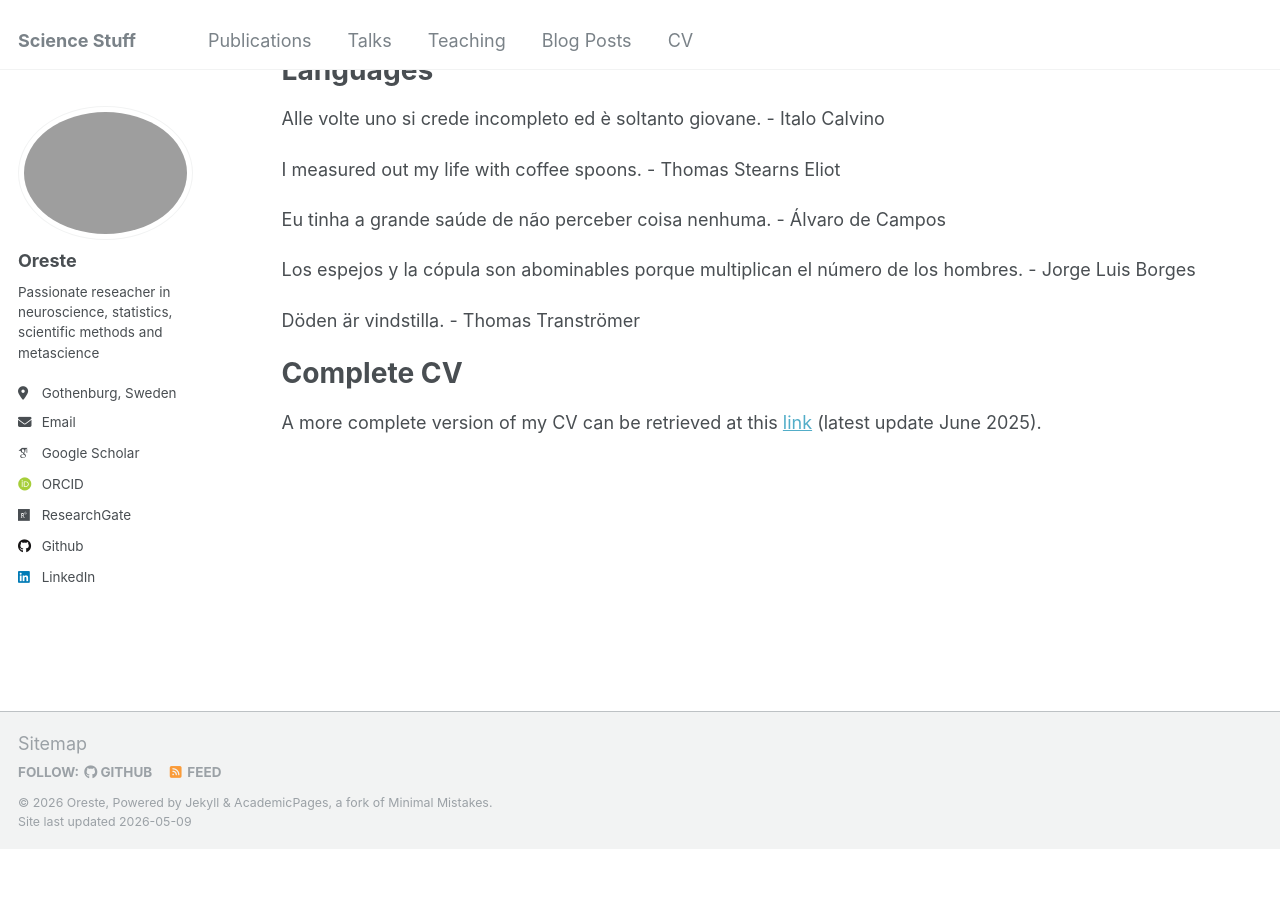
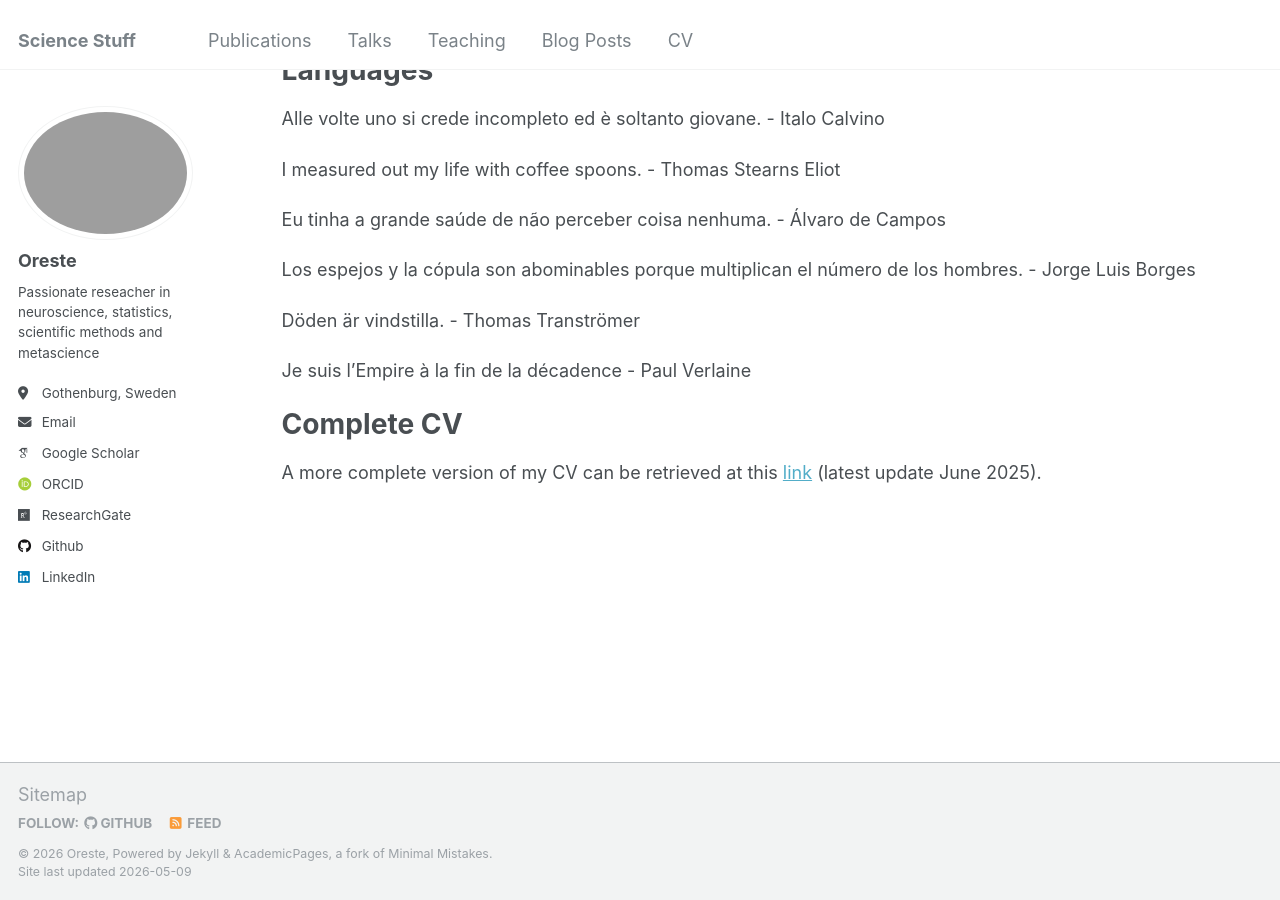
Before and after one commit to OresteAffatato/oresteaffatato.github.io, a Jekyll site: the page built from _pages/cv.md, in a window 1280 px wide and 900 px high, scrolled down 736 px. Built offline with Jekyll 4.4.1, drawn with Linux system fonts in a browser that asks for light colours; some web fonts are replaced; before the commit the page ends 1586 px from its top, so only the background shows below that.

Commit message:
Changes in CV

```diff
--- a/_pages/cv.md
+++ b/_pages/cv.md
@@ -43,6 +43,8 @@ Los espejos y la cópula son abominables porque multiplican el número de los ho
 
 Döden är vindstilla. - Thomas Tranströmer
 
+Je suis l'Empire à la fin de la décadence - Paul Verlaine
+
 Complete CV
 ======
 A more complete version of my CV can be retrieved at this <a href="http://oresteaffatato.github.io/files/AcademicCV.pdf" title="hp">link</a> (latest update June 2025).
```
Also changed, not shown: 1 other file.
